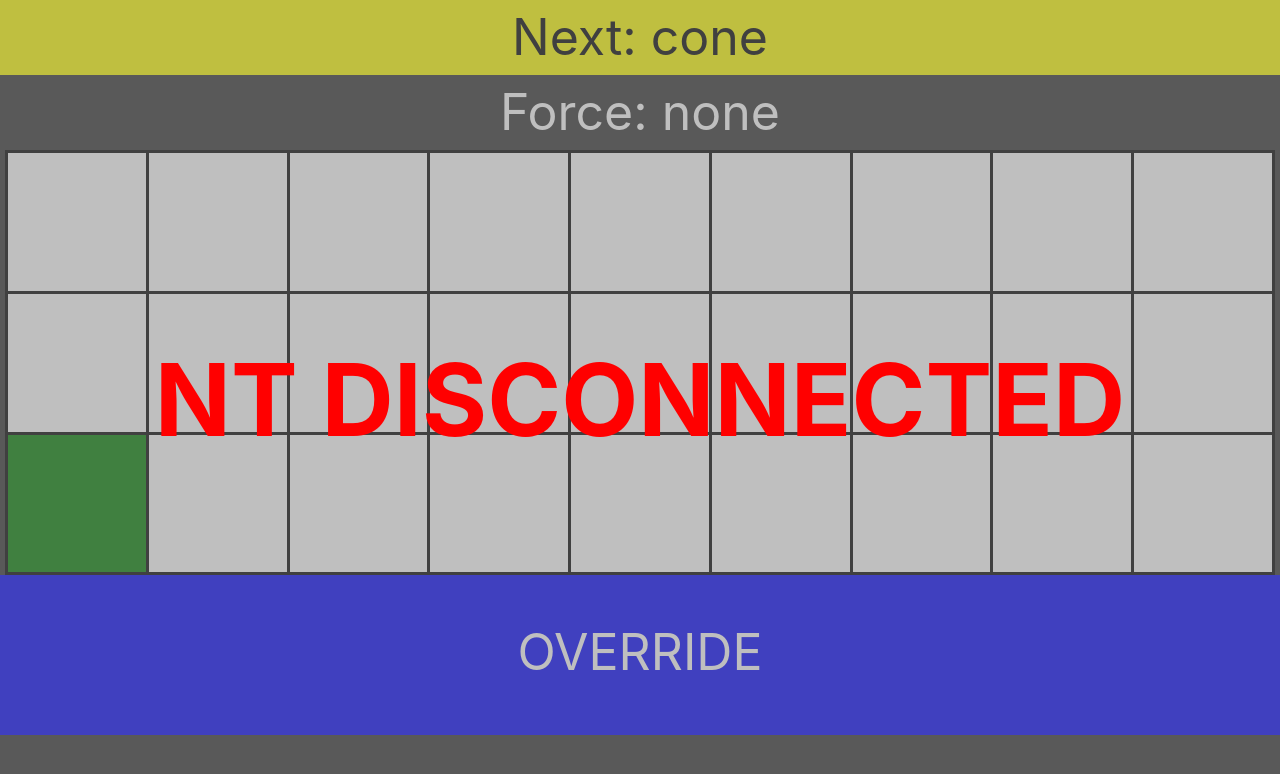
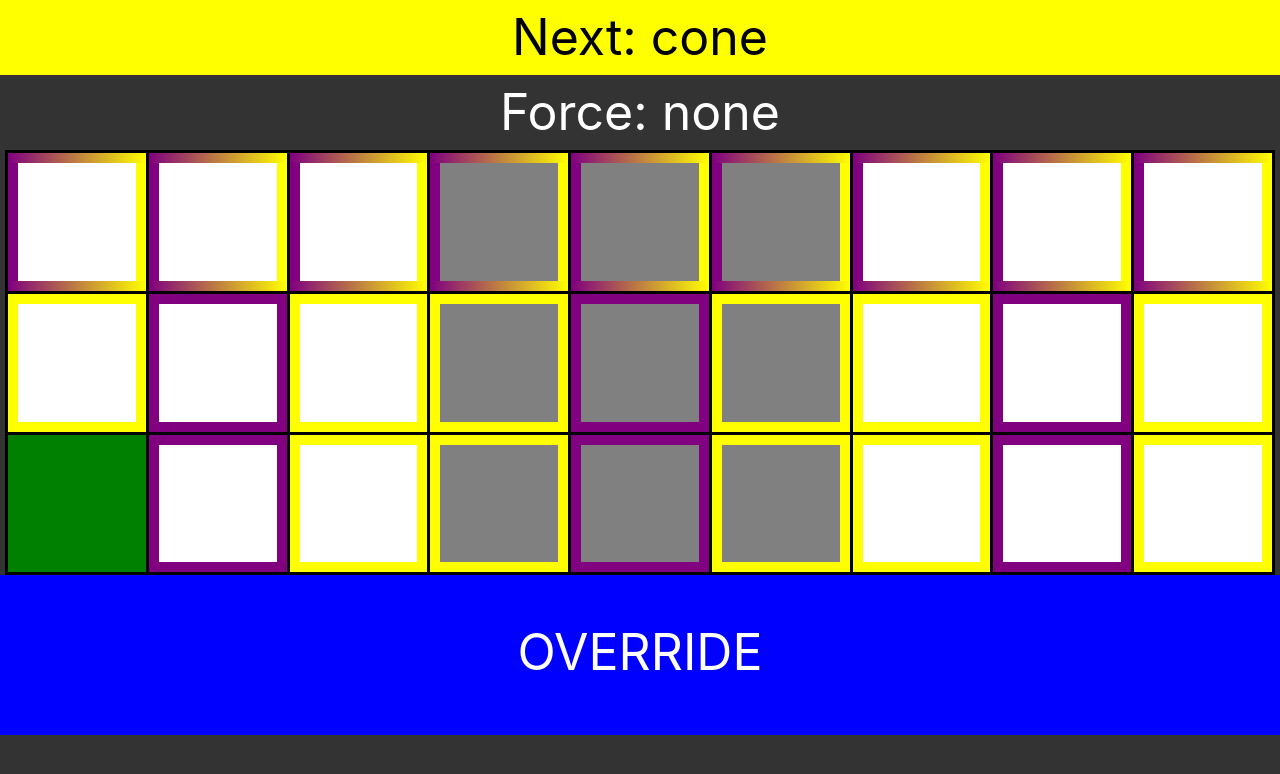
Before and after one commit to CCShambots/Shambots5907_23GridInterface, a React (Vite) app: page / in a window 1280 px wide. Shown: the top 774 px of the page. Built offline with nearby package versions, Linux system fonts and the light colour scheme; no server answers.

Commit message:
grids are distinguishable

```diff
--- a/src/App.jsx
+++ b/src/App.jsx
@@ -39,7 +39,7 @@ function App() {
 
   return (
     <div className="App">
-        <ConnectionWarning/>
+        {/*<ConnectionWarning/>*/}
 
         <Grid/>
 
--- a/src/components/Grid.css
+++ b/src/components/Grid.css
@@ -20,6 +20,24 @@ div {
     background-color: yellow;
 }
 
+.fade-cone {
+    background: linear-gradient(to right, yellow, yellow) top left/100% 10px no-repeat,
+    linear-gradient(to right, yellow, yellow) bottom left/100% 10px no-repeat,
+    linear-gradient(to bottom, yellow, yellow) top left/10px 100% no-repeat,
+    linear-gradient(to bottom, yellow, yellow) top right/10px 100% no-repeat,
+    white;
+}
+
+.fade-cone-coop {
+    background: linear-gradient(to right, yellow, yellow) top left/100% 10px no-repeat,
+    linear-gradient(to right, yellow, yellow) bottom left/100% 10px no-repeat,
+    linear-gradient(to bottom, yellow, yellow) top left/10px 100% no-repeat,
+    linear-gradient(to bottom, yellow, yellow) top right/10px 100% no-repeat,
+    gray;
+}
+
+
+
 .top-info {
     text-align: center;
 
@@ -36,6 +54,22 @@ div {
     background-color: purple;
 }
 
+.fade-cube {
+    background: linear-gradient(to right, purple, purple) top left/100% 10px no-repeat,
+    linear-gradient(to right, purple, purple) bottom left/100% 10px no-repeat,
+    linear-gradient(to bottom, purple, purple) top left/10px 100% no-repeat,
+    linear-gradient(to bottom, purple, purple) top right/10px 100% no-repeat,
+    white;
+}
+
+.fade-cube-coop {
+    background: linear-gradient(to right, purple, purple) top left/100% 10px no-repeat,
+    linear-gradient(to right, purple, purple) bottom left/100% 10px no-repeat,
+    linear-gradient(to bottom, purple, purple) top left/10px 100% no-repeat,
+    linear-gradient(to bottom, purple, purple) top right/10px 100% no-repeat,
+    gray;
+}
+
 .cube-next {
     background-color: purple;
     color:white;
@@ -50,6 +84,22 @@ div {
     background-size: 100% 100%;
     background-position: left top, right bottom;
     background-repeat: no-repeat;
+}
+
+.fade-both {
+    background: linear-gradient(to right, purple, yellow) top left/100% 10px no-repeat,
+    linear-gradient(to right, purple, yellow) bottom left/100% 10px no-repeat,
+    linear-gradient(to bottom, purple, purple) top left/10px 100% no-repeat,
+    linear-gradient(to bottom, yellow, yellow) top right/10px 100% no-repeat,
+    white;
+}
+
+.fade-both-coop {
+    background: linear-gradient(to right, purple, yellow) top left/100% 10px no-repeat,
+    linear-gradient(to right, purple, yellow) bottom left/100% 10px no-repeat,
+    linear-gradient(to bottom, purple, purple) top left/10px 100% no-repeat,
+    linear-gradient(to bottom, yellow, yellow) top right/10px 100% no-repeat,
+    gray;
 }
 
 .next {
--- a/src/components/Grid.jsx
+++ b/src/components/Grid.jsx
@@ -5,19 +5,30 @@ import useEntry from '../networktables/useEntry';
 
 function GridEntry(props) {
     let value = props.entry;
+    let faded = props.entry == "";
 
     if(!value && props.force != "none") {
         //Set the element to be valid if it matches the current force type
         if(isValid(props.rowIndex, props.colIndex, props.force)) value = "valid"
+        faded = false;
     }
 
-    if(props.rowIndex == props.nextRow && props.colIndex == props.nextCol) value = "next";
-    if(props.link) value = "link"
+    if(props.rowIndex == props.nextRow && props.colIndex == props.nextCol) {
+        value = "next";
+        faded = false;
+    }
+    if(props.link)  {
+        value = "link"
+        faded = false;
+    }
 
+    if (value == "") value = determineElementType(props.rowIndex, props.colIndex);
+
+    let coop = props.colIndex == 3 || props.colIndex == 4 || props.colIndex == 5;
 
     return (
         <td
-            className={`entry ${value}`}
+            className={`entry ${faded ? "fade-" : ""}${value}${faded && coop ? "-coop" : ""}`}
             onClick={() => props.handleClick(props.rowIndex, props.colIndex)}
         ></td>
     )
```
